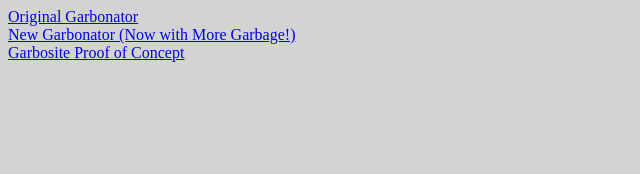
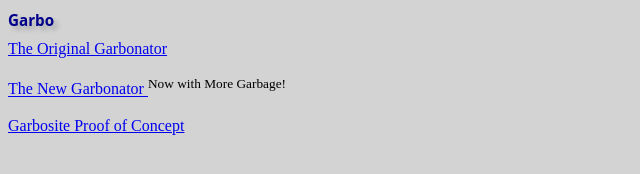
Before and after one commit to jusrey0708/jusrey0708.github.io, a plain HTML site: page index.html in a window 1280 px wide. Shown: the whole page, without its empty margins (0-640 px from the left). Drawn offline with Linux system fonts and the light colour scheme.

Commit message:
update index.html

```diff
--- a/index.html
+++ b/index.html
@@ -6,9 +6,12 @@
   </head>
 
   <body>
-	<a href="garbonator/v1/CompleteAndUtterGarbage.html">Original Garbonator</a>
+	<h1> Garbo </h1>
+	<a href="garbonator/v1/CompleteAndUtterGarbage.html">The Original Garbonator</a>
 	<br>
-	<a href="garbonator/CompleteAndUtterGarbage.html">New Garbonator (Now with More Garbage!)</a>
+	<br>
+	<a href="garbonator/CompleteAndUtterGarbage.html">The New Garbonator </a> <sup>Now with More Garbage!</sup>
+	<br>
 	<br>
 	<a href="garbosite/garbosite.html">Garbosite Proof of Concept</a>
 
```
